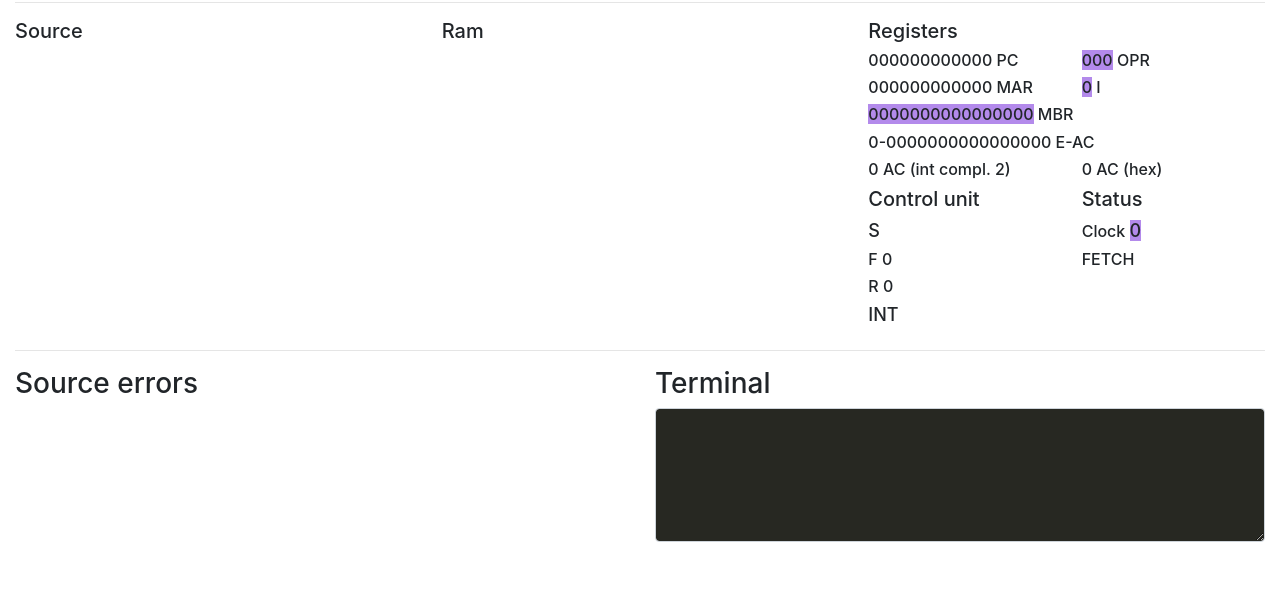
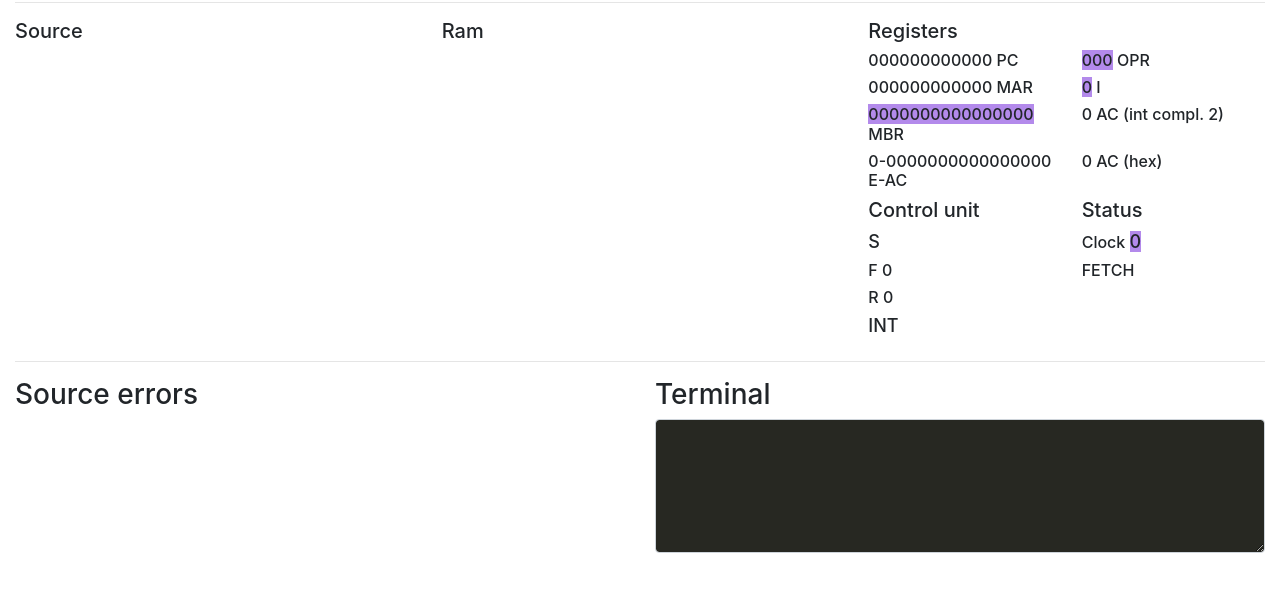
Before and after one commit to MircoT/js-pdp8, a website with bundled scripts: page app/index.html in a window 1280 px wide. Shown: the part 87-678 px from the top of the page. Built offline with nearby package versions, Linux system fonts and the light colour scheme; files whose address does not match are found by name.

Commit message:
Change layout of app

```diff
--- a/app/index.html
+++ b/app/index.html
@@ -84,18 +84,16 @@
                     </div>
                 </div>
                 <div class="row">
-                    <div class="col-sm-12">
+                    <div class="col-sm-6">
                         <h6><span class="label label-others" id="MBR">0000000000000000</span> MBR</h6>
                     </div>
-                </div>
-                <div class="row">
-                    <div class="col-sm-12">
-                        <h6><span class="label label-primary" id="E">0</span>-<span class="label label-primary" id="AC">0000000000000000</span> E-AC</h6>
+                    <div class="col-sm-6">
+                        <h6><span class="label label-primary" id="AC_INT">0</span> AC (int compl. 2)</h6>
                     </div>
                 </div>
                 <div class="row">
                     <div class="col-sm-6">
-                        <h6><span class="label label-primary" id="AC_INT">0</span> AC (int compl. 2)</h6>
+                        <h6><span class="label label-primary" id="E">0</span>-<span class="label label-primary" id="AC">0000000000000000</span> E-AC</h6>
                     </div>
                     <div class="col-sm-6">
                         <h6><span class="label label-primary" id="AC_HEX">0</span> AC (hex)</h6>
```
